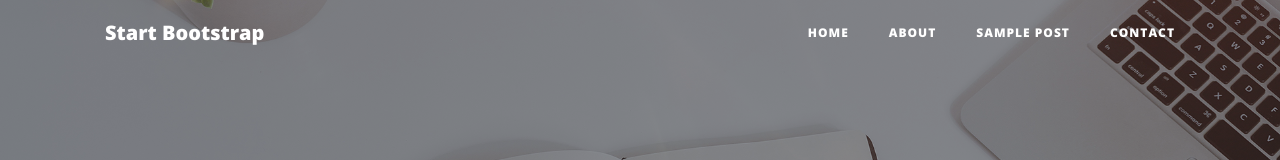
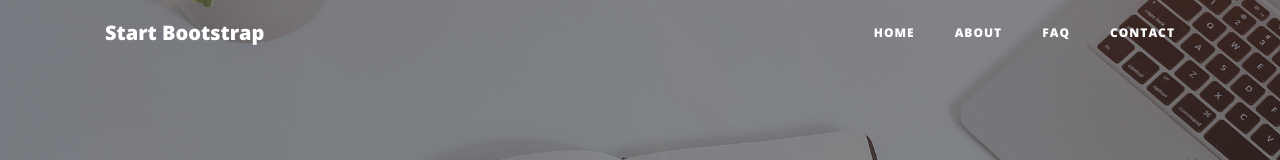
Before and after one commit to UmaidMalik/TestRepo, a website: page index.html in a window 1280 px wide. Shown: the top 160 px of the page. Drawn offline with nearby package versions, Linux system fonts and the light colour scheme.

Commit message:
faq title

```diff
--- a/index.html
+++ b/index.html
@@ -42,7 +42,7 @@
             <a class="nav-link" href="about.html">About</a>
           </li>
           <li class="nav-item">
-            <a class="nav-link" href="post.html">Sample Post</a>
+            <a class="nav-link" href="post.html">FAQ</a>
           </li>
           <li class="nav-item">
             <a class="nav-link" href="contact.html">Contact</a>
```
